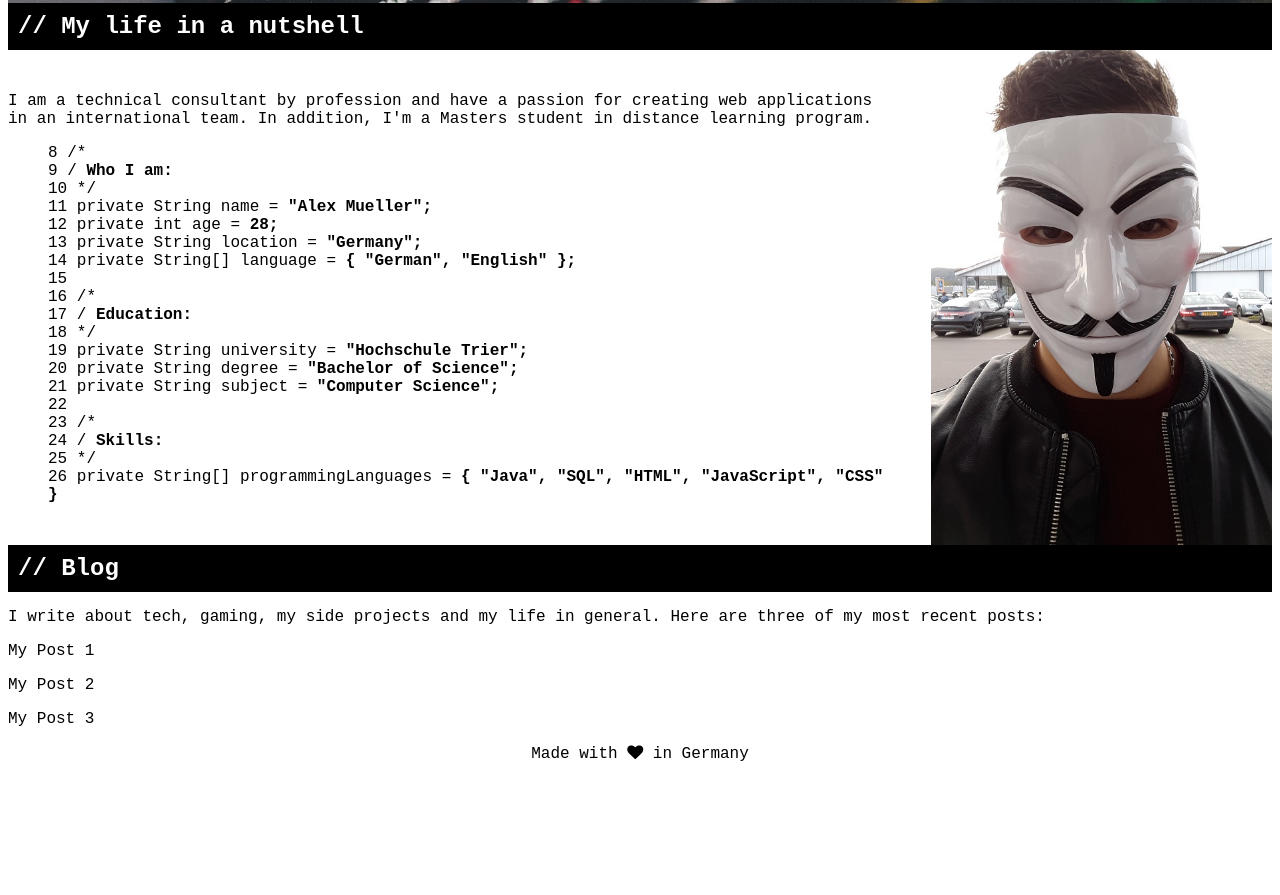
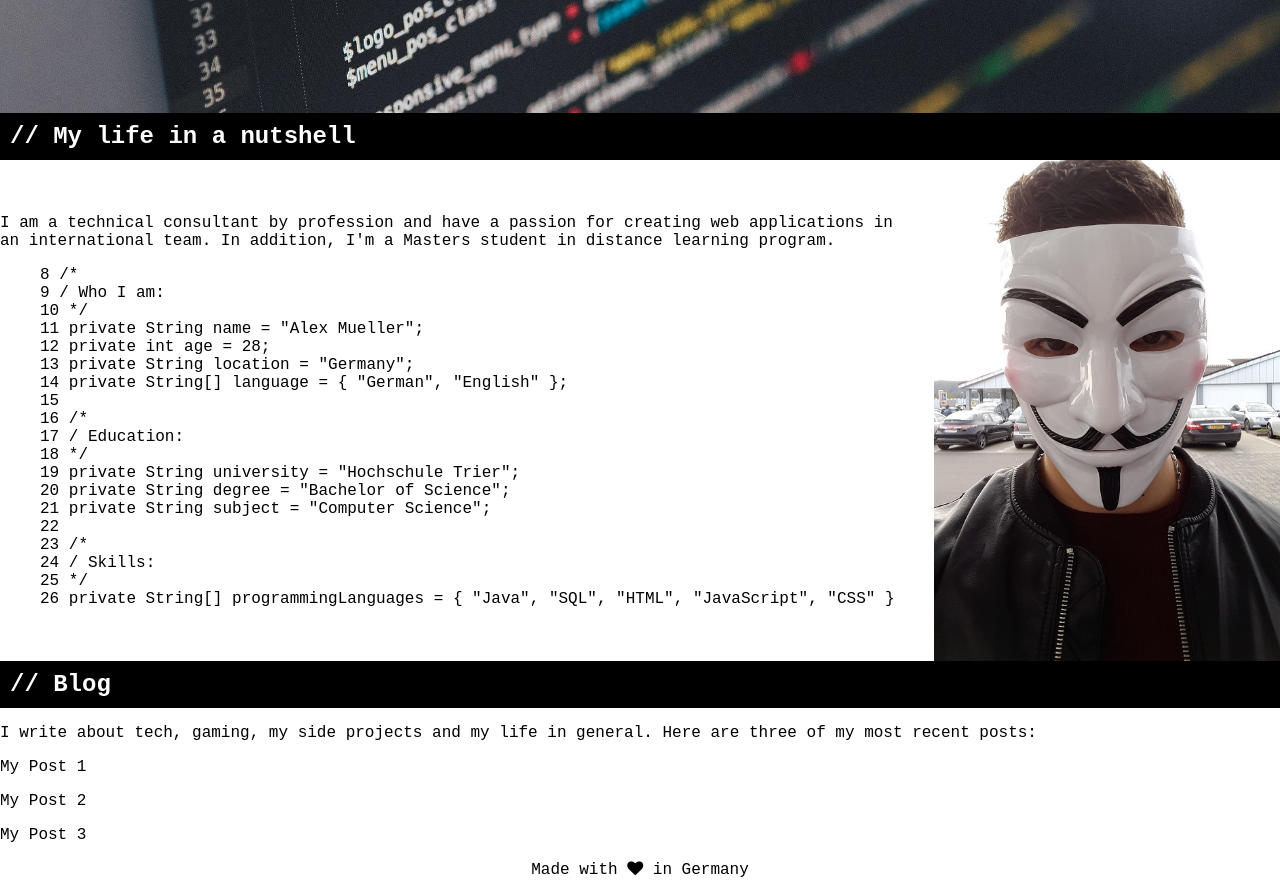
Before and after one commit to Bumblebee7/alexmuellerlife, a plain HTML site: page index.html in a window 1280 px wide. Shown: the part 848-1743 px from the top of the page. Before the commit the page ends 1627 px from the top, so only its background shows below. Drawn offline with Linux system fonts and the light colour scheme.

Commit message:
Formatting of the CSS

```diff
--- a/styles/index.css
+++ b/styles/index.css
@@ -1,16 +1,28 @@
 * {
     font-family: 'Courier New', Courier, monospace;
+    margin-left: 0px;
+    margin-right: 0px;
 }
+
+
+/*
+* Header
+*/
 
 header {
     position: fixed;
-    top: 0;
+    top: 0px;
+    left: 0px;
     width: 100%;
 
     padding-left: 10px;
     padding-bottom: 10px;
 
     background-color: lime;
+}
+
+header + main {
+    padding-top: 99px
 }
 
 header a {
@@ -23,14 +35,36 @@ header a:hover {
     font-weight: bold;
 }
 
+
+/*
+* Main
+*/
+
+main {
+    margin-top: 0px;
+}
+
+main h2 {
+    background-color: black;
+    color: white;
+    padding: 10px;
+    margin-top: 0px;
+    margin-bottom: 0px;
+}
+
+
+/*
+* Main - Title picture
+*/
+
 .title-picture {
     width: 100%;
     vertical-align: middle;
 }
 
-footer {
-    text-align: center;
-}
+/*
+* Main - About
+*/
 
 .about {
     display: grid;
@@ -51,18 +85,12 @@ footer {
     list-style-type: none;
 }
 
-.bold-code {
-    font-weight: bold;
+
+
+/*
+* Footer
+*/
+
+footer {
+    text-align: center;
 }
-
-h2 {
-    background-color: black;
-    color: white;
-    padding: 10px;
-    margin-top: 0px;
-    margin-bottom: 0px;
-}
-
-main {
-    margin-top: 0px;
-}
```
